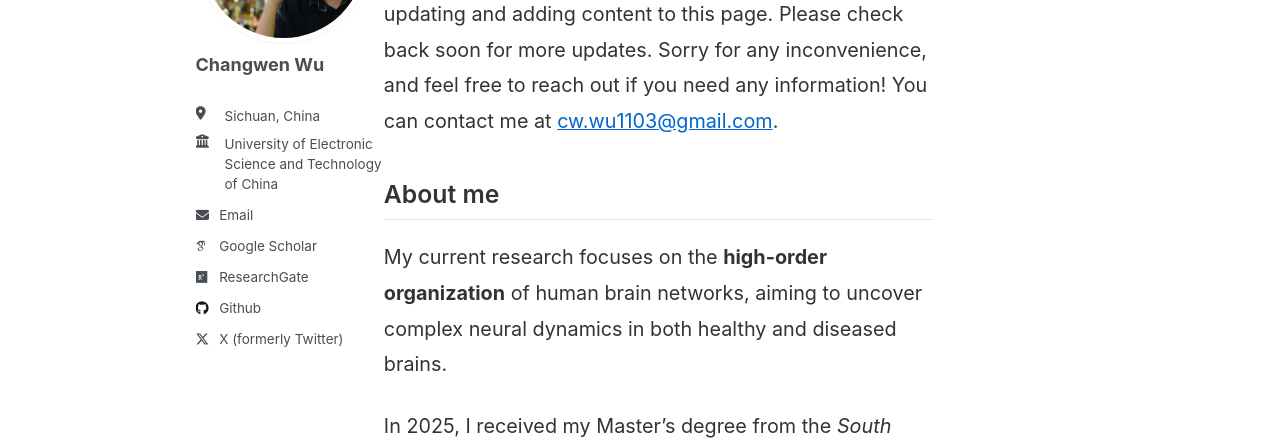
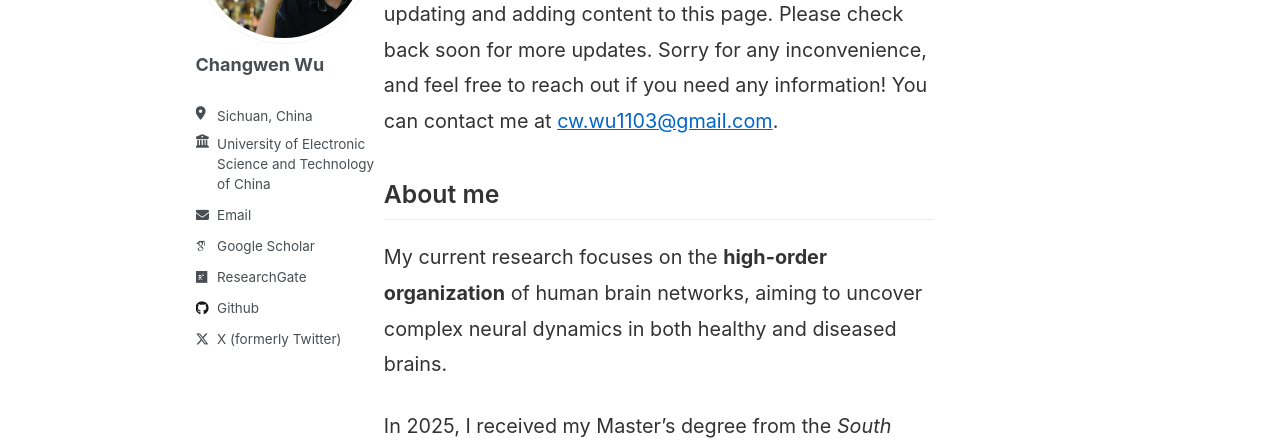
Before and after one commit to Changwen-Wu/Changwen-Wu.github.io, a Jekyll site: the page built from _pages/about.md, in a window 1280 px wide. Shown: the part 237-677 px from the top of the page. Built offline with Jekyll 4.4.1, drawn with Linux system fonts in a browser that asks for light colours; some web fonts are replaced.

Commit message:
Align sidebar icons and text consistently

```diff
--- a/_sass/_sidebar.scss
+++ b/_sass/_sidebar.scss
@@ -132,9 +132,10 @@
   display: none;
 
   @media screen and (min-width: 1024px) {
-    display: flex;
-    align-items: flex-start;
-    gap: 0.4em;
+    display: grid;
+    grid-template-columns: 1.25em minmax(0, 1fr);
+    column-gap: 0.35em;
+    align-items: start;
     margin-bottom: 0.65em;
     line-height: 1.45;
     white-space: normal;
@@ -252,6 +253,13 @@
     overflow-wrap: anywhere;
   }
 
+  .icon-pad-right {
+    display: inline-block;
+    width: 1.25em;
+    margin-right: 0.35em;
+    text-align: center;
+  }
+
   a {
     display: block;
     margin-bottom: 5px;
```
